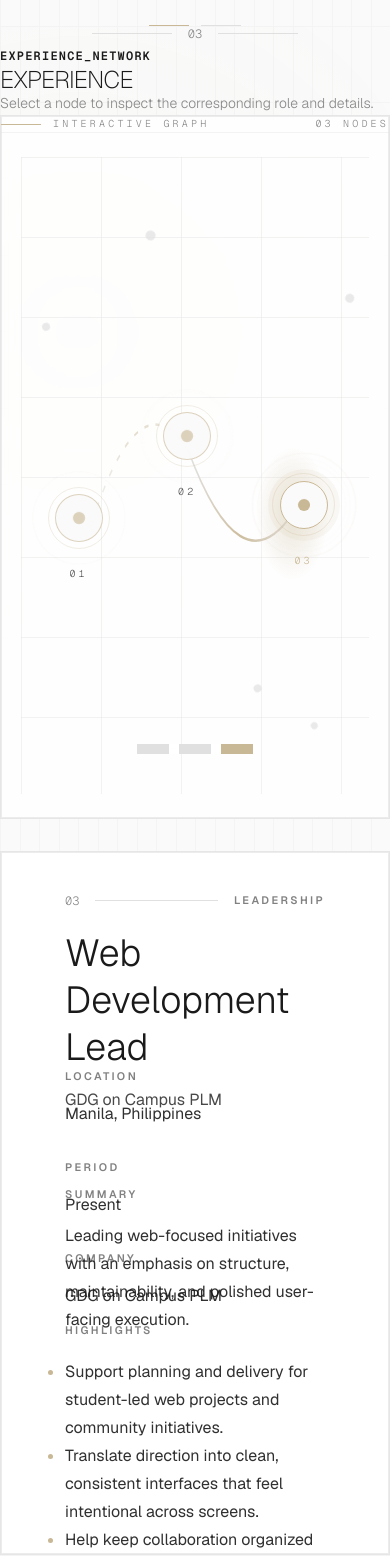
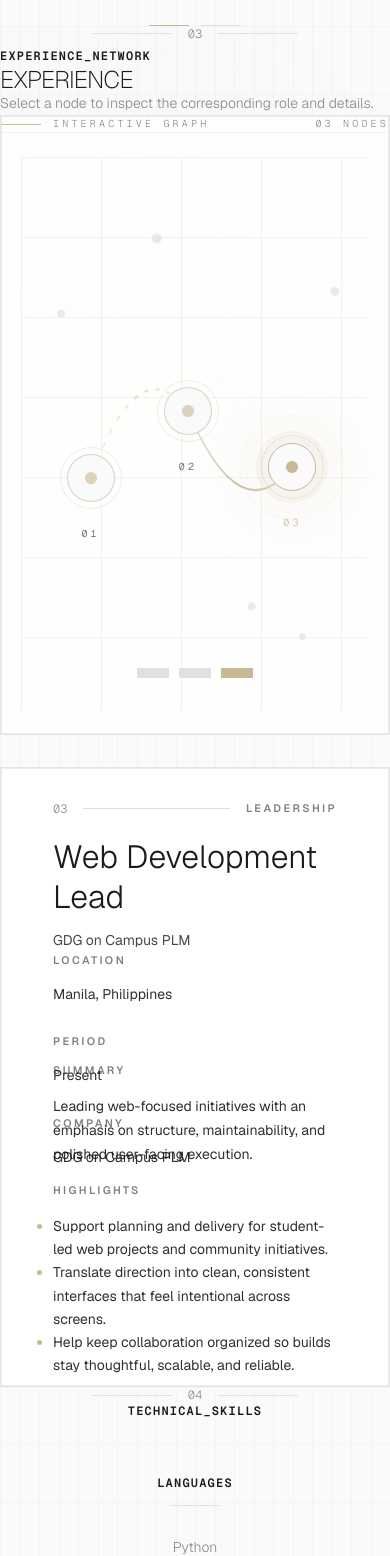
Before and after one commit to DanielHC16/dcamacho-dev, a Next.js app: page / in a window 390 px wide. Shown: the part 3420-4976 px from the top of the page. Built offline with nearby package versions, Linux system fonts and the light colour scheme.

Commit message:
chore: fix ratios

```diff
--- a/components/Experiences.tsx
+++ b/components/Experiences.tsx
@@ -125,7 +125,6 @@ export default function Experiences() {
 
   const activeExperience = experiences[activeIndex] ?? experiences[0];
   const { points: graphPoints } = getGraphLayout(experiences.length);
-  const activePoint = graphPoints[activeIndex] ?? graphPoints[0];
   const activeNodeNumber = getNodeNumber(activeExperience, activeIndex);
 
   return (
@@ -152,18 +151,18 @@ export default function Experiences() {
         }}
       />
 
-      <div className="relative z-10 max-w-[1480px] w-full mx-auto">
-        <div className="flex items-center justify-center sm:justify-start gap-4 mb-8">
+      <div className="relative z-10 max-w-[1320px] w-full mx-auto">
+        <div className="flex items-center justify-center gap-4 mb-8 sm:justify-start xl:mx-auto xl:w-[1292px]">
           <div className="w-20 h-px bg-border" />
           <span className="text-xs text-muted font-mono">03</span>
           <div className="w-20 h-px bg-border" />
         </div>
 
-        <div className="mb-8 max-w-xl">
+        <div className="mb-6 max-w-xl xl:mx-auto xl:w-[1292px] xl:max-w-none">
           <span className="text-xs font-mono uppercase tracking-widest font-semibold text-foreground">
             Experience_Network
           </span>
-          <h2 className="text-2xl sm:text-3xl lg:text-[2.6rem] font-extralight tracking-tight text-foreground leading-[1.05] mt-4 uppercase">
+          <h2 className="text-2xl sm:text-3xl lg:text-[2.25rem] font-extralight tracking-tight text-foreground leading-[1.05] mt-3 uppercase">
             Experience
           </h2>
           <p className="text-sm text-muted font-light mt-3 max-w-md leading-relaxed">
@@ -171,15 +170,15 @@ export default function Experiences() {
           </p>
         </div>
 
-        <div className="grid grid-cols-1 gap-8 xl:grid-cols-[minmax(32rem,36rem)_minmax(42rem,54rem)] xl:justify-center">
+        <div className="grid grid-cols-1 gap-8 xl:grid-cols-[500px_760px] xl:justify-center">
 
           {/* LEFT CARD - GRAPH */}
           <div
-            className="relative flex h-[704px] flex-col overflow-hidden border border-border/80 bg-surface/78 shadow-[inset_0_0_0_1px_color-mix(in_srgb,var(--border)_60%,transparent)] backdrop-blur-sm"
+            className="relative flex h-[620px] flex-col overflow-hidden border border-border/80 bg-surface/78 shadow-[inset_0_0_0_1px_color-mix(in_srgb,var(--border)_60%,transparent)] backdrop-blur-sm"
             style={{ width: '100%' }}
           >
             {/* Top Header */}
-            <div className="flex items-center justify-between px-10 py-8 lg:px-12 lg:py-9 border-b border-border/40">
+            <div className="flex items-center justify-between border-b border-border/40 px-8 py-6 lg:px-10">
               <div className="flex items-center gap-3">
                 <div className="w-10 h-px bg-accent" />
                 <span className="text-[10px] font-mono uppercase tracking-[0.32em] text-muted">
@@ -192,9 +191,10 @@ export default function Experiences() {
             </div>
 
             {/* Canvas Area */}
-            <div className="relative flex-1 overflow-hidden px-5 py-6 sm:px-6 sm:py-7">
+            <div className="relative flex-1 overflow-hidden">
+              <div className="absolute inset-x-5 inset-y-6 sm:inset-x-6 sm:inset-y-7">
                 <div
-                className="absolute inset-x-5 inset-y-6 opacity-75 sm:inset-x-6 sm:inset-y-7"
+                  className="absolute inset-0 opacity-75"
                   style={{
                     backgroundImage: `
                       linear-gradient(to right, color-mix(in srgb, var(--border) 58%, transparent) 1px, transparent 1px),
@@ -204,17 +204,13 @@ export default function Experiences() {
                   }}
                 />
 
-              <svg className="absolute inset-x-5 inset-y-6 h-[calc(100%-3rem)] w-[calc(100%-2.5rem)] sm:inset-x-6 sm:inset-y-7 sm:h-[calc(100%-3.5rem)] sm:w-[calc(100%-3rem)]" viewBox="0 0 100 100" preserveAspectRatio="none" aria-hidden="true">
+                <svg className="absolute inset-0 h-full w-full" viewBox="0 0 100 100" preserveAspectRatio="none" aria-hidden="true">
                   <defs>
                     <linearGradient id="experience-line" x1="0%" x2="100%" y1="0%" y2="0%">
                       <stop offset="0%" stopColor="var(--border)" />
                       <stop offset="50%" stopColor="var(--accent)" />
                       <stop offset="100%" stopColor="var(--border)" />
                     </linearGradient>
-                  <radialGradient id="experience-glow" cx="50%" cy="50%" r="50%">
-                    <stop offset="0%" stopColor="var(--accent)" stopOpacity="0.35" />
-                    <stop offset="100%" stopColor="var(--accent)" stopOpacity="0" />
-                  </radialGradient>
                   </defs>
 
                   {graphPoints.map((point, index) => {
@@ -233,7 +229,6 @@ export default function Experiences() {
                       />
                     );
                   })}
-                <circle cx={activePoint.x} cy={activePoint.y} r="10.5" fill="url(#experience-glow)" />
                 </svg>
 
                 {ambientNodes.map((point, index) => (
@@ -263,10 +258,14 @@ export default function Experiences() {
                       onClick={() => setActiveIndex(index)}
                       aria-pressed={isSelected}
                       aria-label={`Show details for node ${getNodeNumber(experience, index)}: ${experience.title}`}
-                    className="group absolute -translate-x-1/2 -translate-y-1/2 flex flex-col items-center gap-2"
+                      className="group absolute -translate-x-1/2 -translate-y-10 flex flex-col items-center gap-2"
                       style={{ left: `${point.x}%`, top: `${point.y}%` }}
                     >
                       <span className="relative grid place-items-center h-20 w-20">
+                        {isSelected && (
+                          <span className="pointer-events-none absolute inset-1 rounded-full bg-accent/20 blur-2xl" />
+                        )}
+
                         {isSelectable && (
                           <>
                             <span className="pointer-events-none absolute inset-1 rounded-full border border-accent/28 animate-node-available-ring" />
@@ -321,8 +320,9 @@ export default function Experiences() {
                     </button>
                   );
                 })}
+              </div>
 
-              <div className="absolute inset-x-0 bottom-16 flex items-center justify-center">
+              <div className="absolute inset-x-0 bottom-14 flex items-center justify-center">
                 <div className="flex items-center justify-center gap-2.5 bg-surface/80 px-4 py-2 backdrop-blur-sm">
                   {experiences.map((experience, index) => {
                     const isSelected = index === activeIndex;
@@ -346,15 +346,15 @@ export default function Experiences() {
 
           <div
             key={activeExperience.id}
-            className="h-[704px] overflow-hidden border border-border/80 bg-surface shadow-[inset_0_0_0_1px_color-mix(in_srgb,var(--border)_60%,transparent)] backdrop-blur-sm"
+            className="h-[620px] overflow-hidden border border-border/80 bg-surface shadow-[inset_0_0_0_1px_color-mix(in_srgb,var(--border)_60%,transparent)] backdrop-blur-sm"
             style={{
               width: '100%',
-              padding: '2.5rem',
+              padding: '2rem',
             }}
           >
             <div
-              className="grid h-full grid-rows-[9rem_5rem_6.5rem_minmax(0,1fr)] gap-8"
-              style={{ paddingLeft: '1.5rem', paddingRight: '1.5rem' }}
+              className="grid h-full grid-rows-[7.75rem_4.75rem_5.75rem_minmax(0,1fr)] gap-7"
+              style={{ paddingLeft: '1.25rem', paddingRight: '1.25rem' }}
             >
               <header>
                 <div className="flex items-center gap-4" style={{ marginBottom: '1.25rem' }}>
@@ -367,25 +367,25 @@ export default function Experiences() {
                   </span>
                 </div>
 
-                <h3 className="text-[2.35rem] font-light leading-tight text-foreground sm:text-[2.65rem] lg:text-[2.9rem]">
+                <h3 className="text-[2rem] font-light leading-tight text-foreground sm:text-[2.25rem] lg:text-[2.45rem]">
                   {activeExperience.title}
                 </h3>
                 <p
-                  className="max-w-[34rem] text-base font-normal text-foreground/80"
-                  style={{ marginTop: '1rem', lineHeight: '1.75' }}
+                  className="max-w-[34rem] text-sm font-normal text-foreground/80"
+                  style={{ marginTop: '0.75rem', lineHeight: '1.7' }}
                 >
                   {activeExperience.company}
                 </p>
               </header>
 
-              <section className="grid grid-cols-1 gap-8 sm:grid-cols-3">
+              <section className="grid grid-cols-1 gap-7 sm:grid-cols-3">
                 <div>
                   <span className={`block ${DETAIL_LABEL_CLASSNAME}`}>
                     Location
                   </span>
                   <p
-                    className="text-base font-normal text-foreground/90"
-                    style={{ marginTop: '1rem', lineHeight: '1.6' }}
+                    className="text-sm font-normal text-foreground/90"
+                    style={{ marginTop: '0.85rem', lineHeight: '1.6' }}
                   >
                     {activeExperience.location}
                   </p>
@@ -396,8 +396,8 @@ export default function Experiences() {
                     Period
                   </span>
                   <p
-                    className="text-base font-normal text-foreground/90"
-                    style={{ marginTop: '1rem', lineHeight: '1.6' }}
+                    className="text-sm font-normal text-foreground/90"
+                    style={{ marginTop: '0.85rem', lineHeight: '1.6' }}
                   >
                     {activeExperience.period}
                   </p>
@@ -408,8 +408,8 @@ export default function Experiences() {
                     Company
                   </span>
                   <p
-                    className="text-base font-normal text-foreground/90"
-                    style={{ marginTop: '1rem', lineHeight: '1.6' }}
+                    className="text-sm font-normal text-foreground/90"
+                    style={{ marginTop: '0.85rem', lineHeight: '1.6' }}
                   >
                     {activeExperience.company}
                   </p>
@@ -421,28 +421,28 @@ export default function Experiences() {
                   Summary
                 </span>
                 <p
-                  className="max-w-[46rem] text-base font-normal text-foreground/90"
-                  style={{ marginTop: '1rem', lineHeight: '1.75' }}
+                  className="max-w-[42rem] text-sm font-normal text-foreground/90"
+                  style={{ marginTop: '0.85rem', lineHeight: '1.7' }}
                 >
                   {activeExperience.summary}
                 </p>
               </section>
 
-              <section className="grid grid-cols-1 gap-10 lg:grid-cols-[minmax(0,1fr)_18rem]">
+              <section className="grid grid-cols-1 gap-8 lg:grid-cols-[minmax(0,1fr)_16rem]">
                 <div>
                   <span className={DETAIL_LABEL_CLASSNAME}>
                     Highlights
                   </span>
 
                   <ul
-                    className="list-outside list-disc space-y-3 pl-5 marker:text-accent"
-                    style={{ marginTop: '1rem' }}
+                    className="list-outside list-disc space-y-2.5 pl-5 marker:text-accent"
+                    style={{ marginTop: '0.85rem' }}
                   >
                     {activeExperience.highlights.map((highlight) => (
                       <li
                         key={highlight}
-                        className="pl-2 text-base font-normal text-foreground/90"
-                        style={{ lineHeight: '1.75' }}
+                        className="pl-2 text-sm font-normal text-foreground/90"
+                        style={{ lineHeight: '1.65' }}
                       >
                         {highlight}
                       </li>
@@ -457,12 +457,12 @@ export default function Experiences() {
 
                   <div
                     className="grid grid-cols-2 gap-2.5"
-                    style={{ marginTop: '1rem' }}
+                    style={{ marginTop: '0.85rem' }}
                   >
                     {activeExperience.stack.map((item) => (
                       <span
                         key={item}
-                        className="flex h-9 items-center justify-center border border-border bg-surface px-3 font-mono text-sm text-muted transition-colors duration-300 hover:border-accent hover:text-accent"
+                        className="flex h-8 items-center justify-center border border-border bg-surface px-3 font-mono text-xs text-muted transition-colors duration-300 hover:border-accent hover:text-accent"
                       >
                         {item}
                       </span>
```
Also changed, not shown: components/Hero.tsx (+6 -6 lines). Lines whose indentation alone changed are shown as unchanged.
